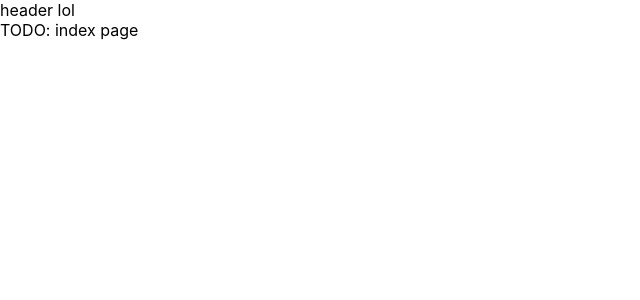
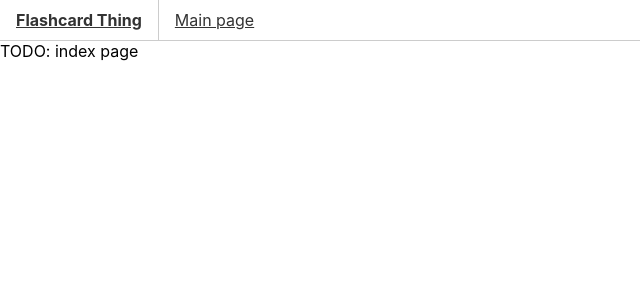
Before and after one commit to SciDev5/react-flashcard-app, a React (Create React App) app: page / in a window 1280 px wide. Shown: the top 300 px of the page, without its empty margins (0-640 px from the left). Built offline with nearby package versions, Linux system fonts and the light colour scheme.

Commit message:
Add header, fix FlashcardPage styles

```diff
--- /dev/null
+++ b/src/color.scss
@@ -0,0 +1,7 @@
+$c-f01: #333333;
+$c-f02: #454545;
+
+$c-b01: #ffffff;
+$c-b02: #efefef;
+
+$c-e01: #cccccc;
--- /dev/null
+++ b/src/component/header/Header.scss
@@ -0,0 +1,21 @@
+@import "../../color.scss";
+
+.Header {
+    display: block;
+    border-bottom: 1px solid $c-e01;
+
+    a {
+        $h: 2.5em;
+        height: $h;
+        line-height: $h;
+        text-align: center;
+        display: inline-block;
+        color: $c-f01;
+        padding: 0 1em;
+    }
+
+    .-appName {
+        font-weight: bold;
+        border-right: 1px solid $c-e01;
+    }
+}
--- a/src/component/header/Header.tsx
+++ b/src/component/header/Header.tsx
@@ -1,11 +1,15 @@
 import React, { ReactNode } from "react";
+import { Translation } from "react-i18next";
+import { Link } from "react-router-dom";
+import "./Header.scss";
 
 export default class Header extends React.Component {
     render():ReactNode {
-        return (
-            <nav>
-                header lol
+        return (<Translation>{t=>(
+            <nav className="Header">
+                <Link to="/" className="-appName" aria-label={t("header.mainPageLink")}>{t("header.appName")}</Link>
+                <Link to="/">{t("header.mainPageLink")}</Link>
             </nav>
-        );
+        )}</Translation>);
     }
 }
--- a/src/component/page/flashcard/FlashcardPage.scss
+++ b/src/component/page/flashcard/FlashcardPage.scss
@@ -1,12 +1,8 @@
-
-
-$c-001: #454545;
-$c-002: #ffffff;
-$c-003: #333333;
-$c-004: #bbbbbb;
-$c-005: #efefef;
+@import "../../../color.scss";
 
 .FlashcardPage {
+    margin-top: 2em;
+
     .-TermRow, .-ButtonRow, .-ModeSelectorRow {
         width: 100%;
         display: block;
@@ -19,60 +15,65 @@ $c-005: #efefef;
         font-size: 1.3em;
         &.-em {
             border: none;
-            color: $c-002;
-            background: $c-001;
+            color: $c-b01;
+            background: $c-f02;
         }
         &:not(.-em) {
-            border: 1px dashed $c-001;
-            color: $c-003;
-            background: $c-002;
+            border: 1px dashed $c-f02;
+            color: $c-f01;
+            background: $c-b01;
         }
     }
     .-ButtonRow {
         padding: 5px 0px;
-        border: 1px solid $c-001;
-        background: $c-002;
-        color: $c-003;
+        border: 1px solid $c-f02;
+        background: $c-b01;
+        color: $c-f01;
         transition: 0.25s color, 0.25s background-color, 0.25s border;;
         &:hover {
-            background: $c-001;
-            color: $c-002;
+            background: $c-f02;
+            color: $c-b01;
         }
     }
     .-AnswerInfoHeader {
-        border-bottom: 1px solid $c-004;
+        border-bottom: 1px solid $c-e01;
         padding-bottom: .4em;
-        color: $c-001;
+        color: $c-f02;
     }
     .-AnswerInfo {
-        blockquote { border-inline-start: 3px solid $c-004; margin: 1em 1em; padding-inline-start: 0.5em; }
-        code { background: $c-005; padding: .2em .4em; border-radius: 4px;}
+        blockquote { border-inline-start: 3px solid $c-e01; margin: 1em 1em; padding-inline-start: 0.5em; }
+        code { background: $c-b02; padding: .2em .4em; border-radius: 4px;}
         img { max-width: 100%; }
         h1,h2 {
-            border-bottom: 1px solid $c-004;
+            border-bottom: 1px solid $c-e01;
             padding-bottom: .4em;
         }
         h1,h2,h3,h4,h5,h6 {
-            color: $c-001;
+            color: $c-f02;
         }
     }
     .-ModeSelectorRow {
-        background: $c-001;
-        color: $c-002;
+        background: $c-f02;
+        color: $c-b01;
+        label {
+            display: block;
+            padding: 0.3em;
+        }
         .-modes {
             display: flex;
+            padding: 0 .15em;
             button {
                 flex: 1;
-                padding: 5px;
-                margin: 5px;
+                padding: .3em;
+                margin: .3em .15em;
 
                 background: none;
-                color: $c-002;
-                border: 1px solid $c-002;
+                color: $c-b01;
+                border: 1px solid $c-b01;
                 transition: 0.25s background-color, 0.25s color, 0.25s border;
                 &.-sel, &:hover {
-                    background: $c-002;
-                    color: $c-003;
+                    background: $c-b01;
+                    color: $c-f01;
                 }
             }
         }
--- a/src/translations/en/en.json
+++ b/src/translations/en/en.json
@@ -12,6 +12,10 @@
             "answerInfo": {
                 "title": "More informaion:"
             }
+        },
+        "header": {
+            "appName": "Flashcard Thing",
+            "mainPageLink": "Main page"
         }
     }
 }
```
